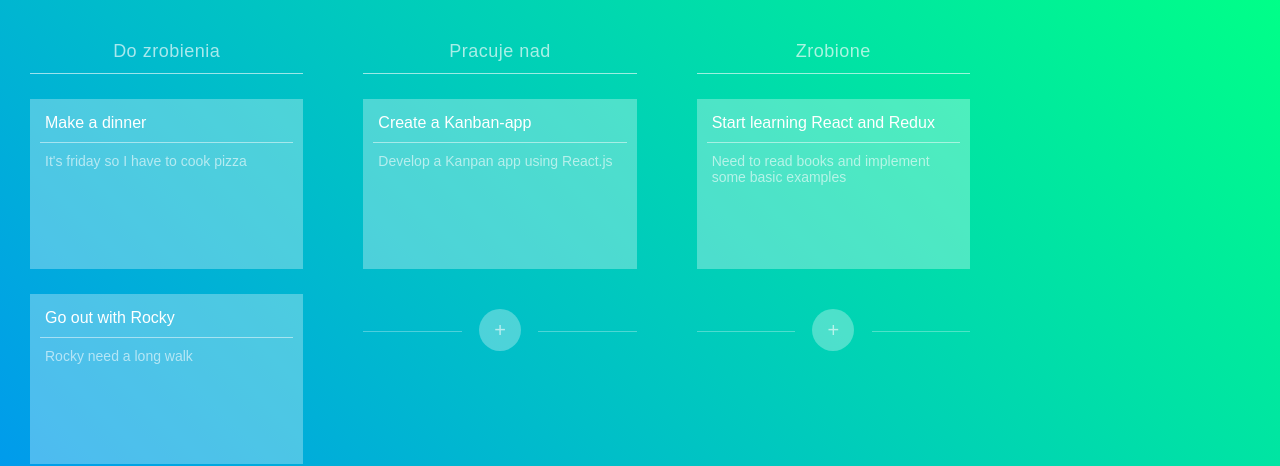
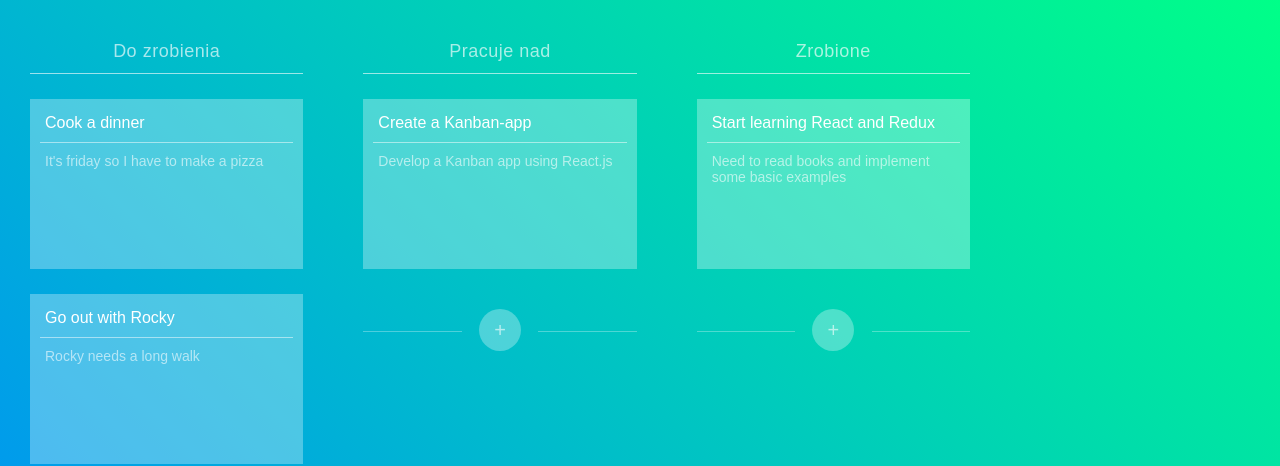
Before and after one commit to qmixi/react-kanban, a React (Create React App) app: page / in a window 1280 px wide. Shown: the top 466 px of the page. Built offline with nearby package versions, Linux system fonts and the light colour scheme.

Commit message:
edit bugs

```diff
--- a/src/containers/KanbanAppContainer.js
+++ b/src/containers/KanbanAppContainer.js
@@ -9,8 +9,8 @@ class KanbanAppContainer extends Component {
       cardList: [
         {
           id: 1,
-          title: "Make a dinner",
-          description: "It's friday so I have to cook pizza",
+          title: "Cook a dinner",
+          description: "It's friday so I have to make a pizza",
           status: "to-do",
           tasks: [
             {
@@ -23,14 +23,14 @@ class KanbanAppContainer extends Component {
         {
           id: 2,
           title: "Go out with Rocky",
-          description: "Rocky need a long walk",
+          description: "Rocky needs a long walk",
           status: "to-do",
           tasks: []
         },
         {
           id: 3,
           title: "Create a Kanban-app",
-          description: "Develop a Kanpan app using React.js",
+          description: "Develop a Kanban app using React.js",
           status: "in-progress",
           tasks: [
             {
```
